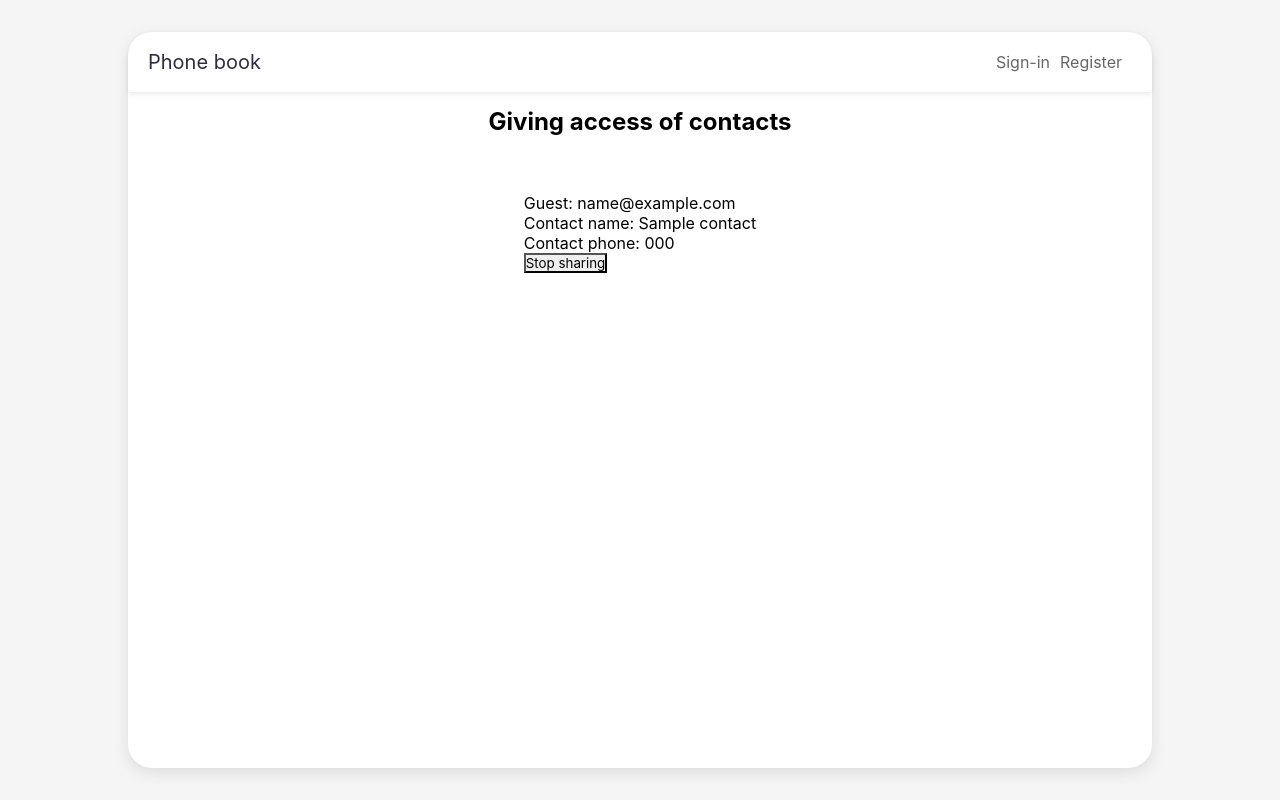
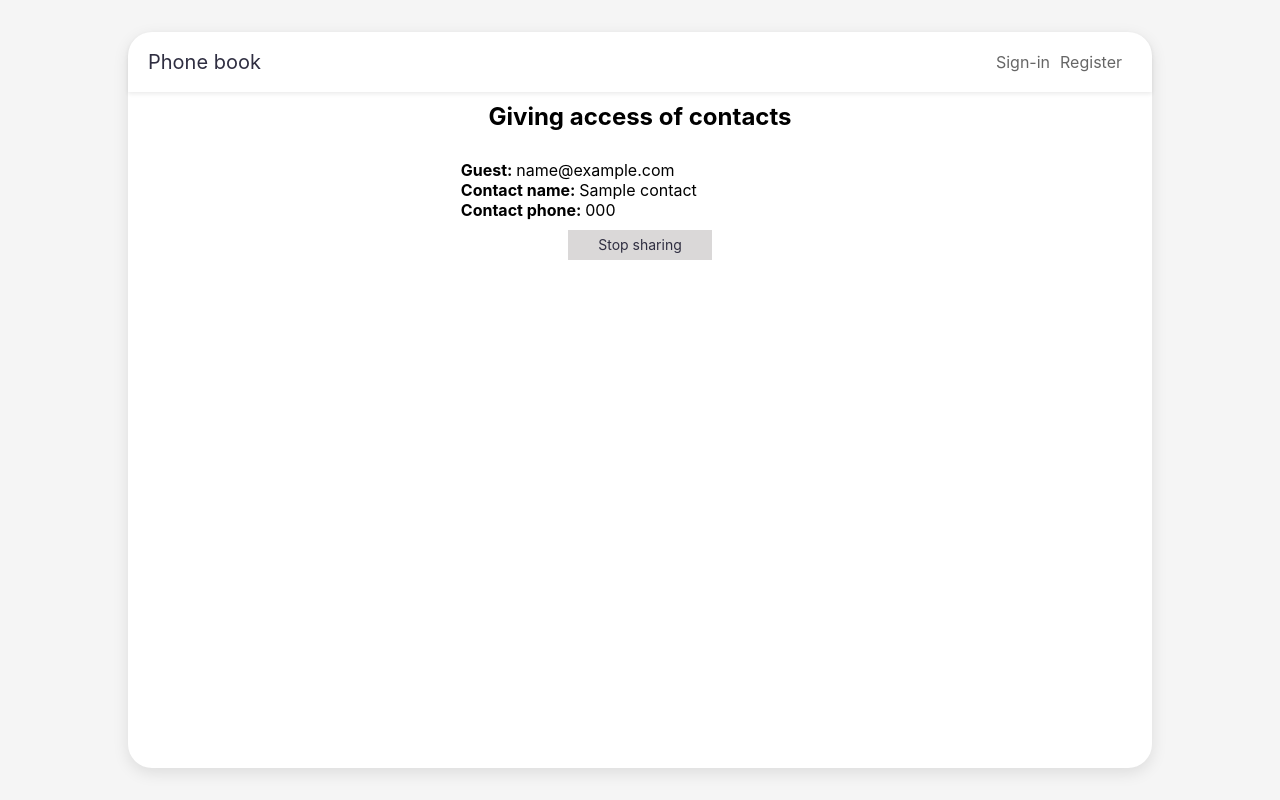
Before and after one commit to rositatisor/phone-book, a Symfony app: template templates/contact/giving.html.twig in a window 1280 px wide. Run offline with Twig, Linux system fonts and the light colour scheme; the template is opened without the code that fills it: most values are stand-ins (such as "Sample title", 1, 10 or a date in 2020); style sheets or scripts are compiled from the project's sources; some libraries are stand-ins or nearby versions.

Commit message:
Update style for giving and receiving access

```diff
--- a/assets/styles/app.scss
+++ b/assets/styles/app.scss
@@ -6,6 +8,18 @@ $grey: #dad8d8;
 $dark-grey: #666;
 $black: #2f2e41;
 $border: 1.5rem;
+
+$theme-colors: (
+    "success": #d4eddabd,
+    "danger": #f8d7dabd,
+    "warning": #fff3cdbd,
+);
+
+$font-colors: (
+    "success": #155724,
+    "danger": #7a1c24,
+    "warning": #856404,
+);
 
 body,
 body * {
@@ -383,7 +423,7 @@ nav {
             width: 100%;
             height: 90%;
             flex-direction: column;
-            flex-wrap: wrap;
+            flex-wrap: nowrap;
             align-content: space-around;
             justify-content: flex-start;
             align-items: center;
@@ -393,20 +433,43 @@ nav {
                 width: 100%;
                 height: 100%;
                 margin: auto;
-                flex-wrap: nowrap;
                 justify-content: flex-start;
             }
 
             .item {
                 display: inline-block;
-                width: 40%;
+                width: 35%;
 
-                &:hover {
+                &.contacts:hover {
                     background-color: $light-grey;
                 }
 
                 &.contacts {
                     width: 100%;
+                }
+
+                form.access {
+                    display: block;
+                    width: 100%;
+                    margin-top: 10px;
+
+                    .submit-btn {
+                        height: 30px;
+                        display: block;
+                        margin: auto;
+                        font-size: 14px;
+                        border: none;
+                        text-align: center;
+                        cursor: pointer;
+                        width: 40%;
+                        color: $black;
+                        background-color: $grey;
+
+                        &:hover {
+                            color: $black;
+                            background-color: $transparent-light-violet;
+                        }
+                    }
                 }
 
                 .details {
--- a/templates/contact/giving.html.twig
+++ b/templates/contact/giving.html.twig
@@ -8,16 +8,17 @@
     {% if giving_access is empty %}
     <p class="empty">There are no connections shared with others.</p>
     {% endif %}
+    <div class="scroll-item">
         <div class="item-list">
             {% for connection in giving_access %}
                 <div class="item">
                     {% for guest in guests %}
                         {% if guest.id == connection.guest.id %}
-                        <div class="title">Guest: {{guest.email}}</div>
-                        <div class="title">Contact name: {{connection.contact.name}}</div>
-                        <div class="title">Contact phone: {{connection.contact.phone}}</div>
+                            <div class="title"><strong>Guest: </strong>{{guest.email}}</div>
+                            <div class="title"><strong>Contact name: </strong>{{connection.contact.name}}</div>
+                            <div class="title"><strong>Contact phone: </strong>{{connection.contact.phone}}</div>
                             <div class="buttons">
-                            <form action="{{path('connection_delete', {id:connection.id})}}" method="POST">
+                                <form action="{{path('connection_delete', {id:connection.id})}}" method="POST" class="access">
                                     <button class="submit-btn" type="submit">Stop sharing</button>
                                 </form>
                             </div>
@@ -27,4 +28,5 @@
             {% endfor %}
         </div>
     </div>
+</div>
 {% endblock %}
```
Also changed, not shown: other parts of assets/styles/app.scss (+34 -6 lines), templates/contact/receiving.html.twig (+5 -3 lines). Lines whose indentation alone changed are shown as unchanged.
